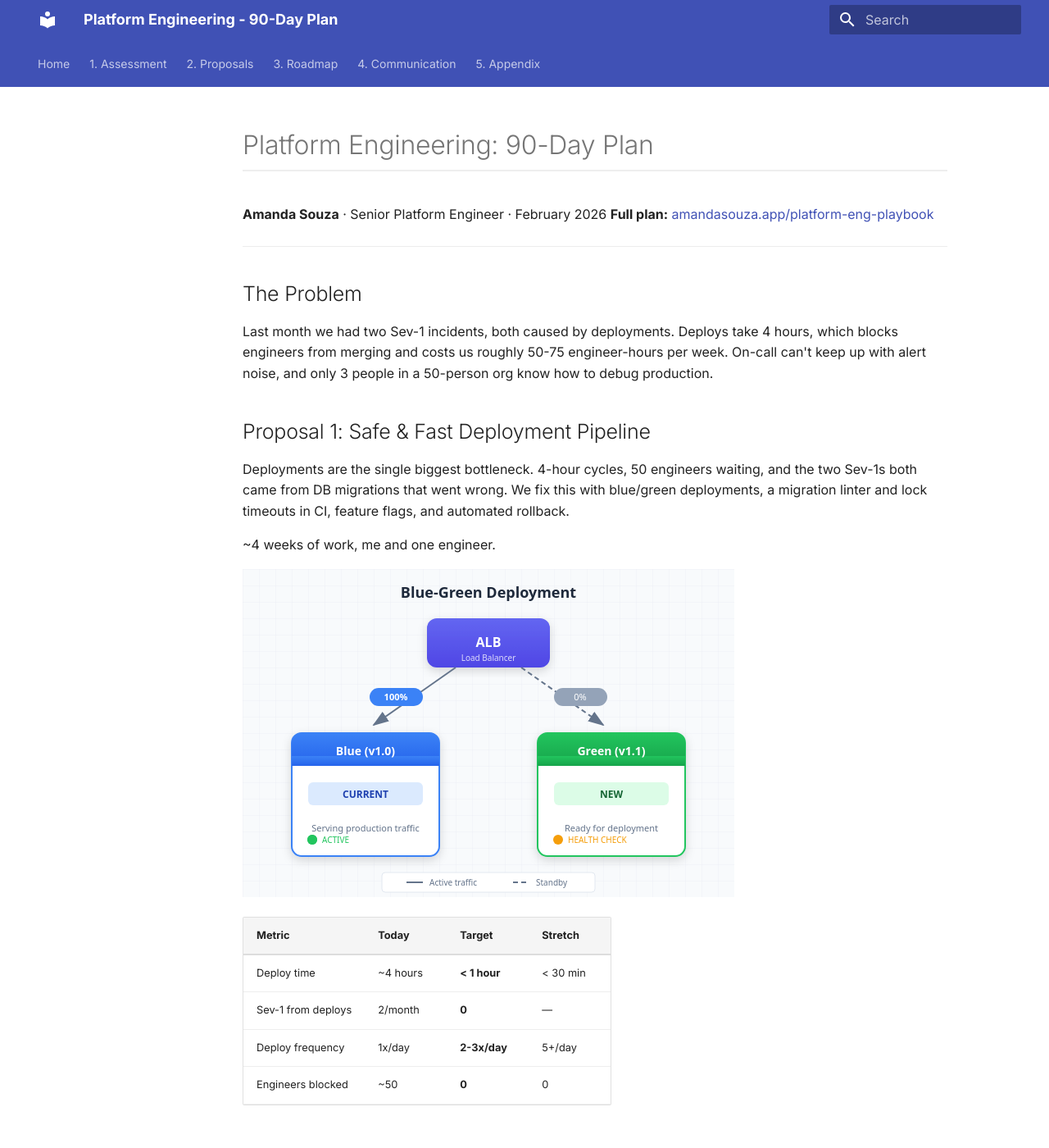
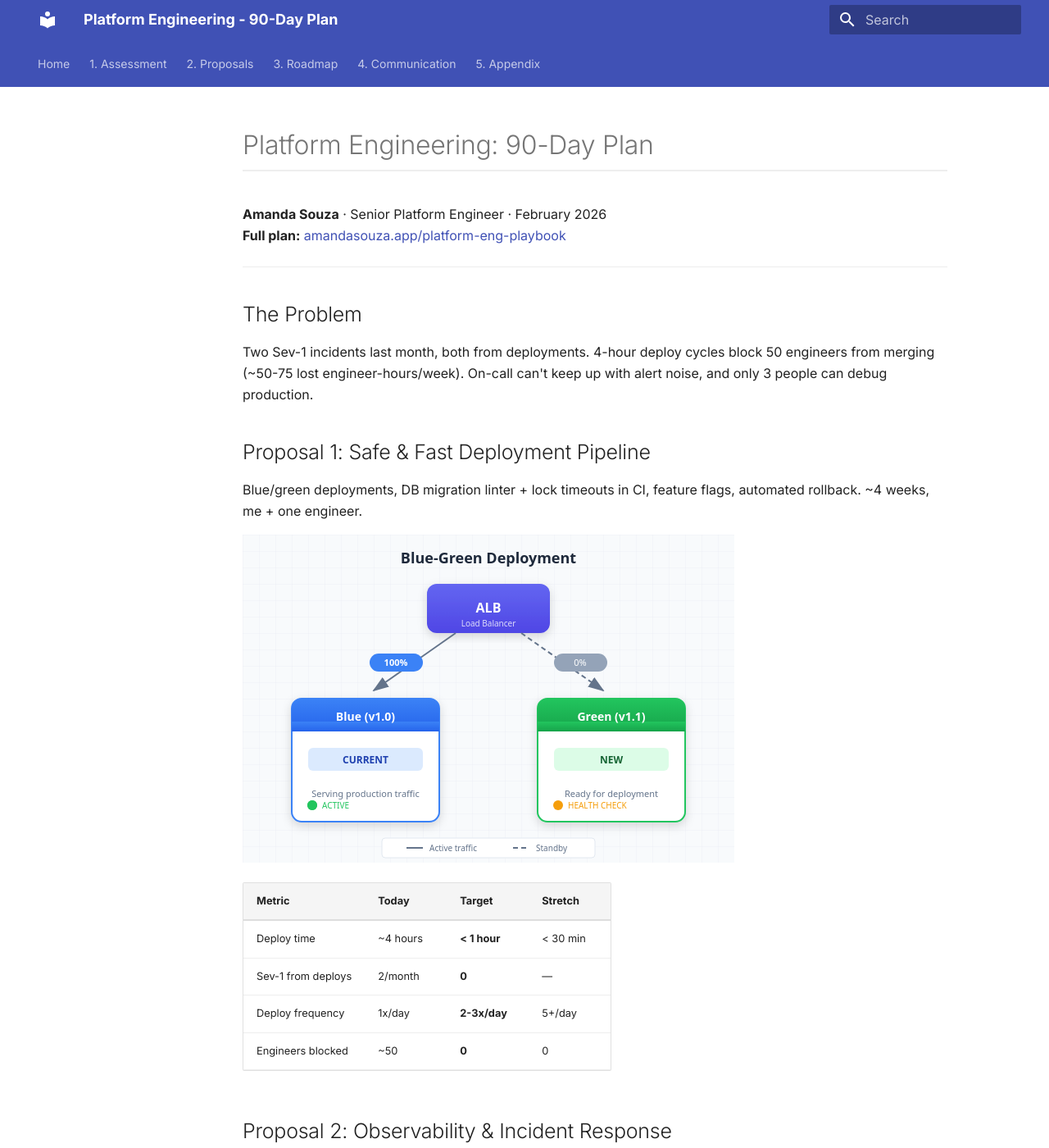
Before and after one commit to aminueza/platform-eng-playbook, an MkDocs documentation site: the page built from docs/one-pager.md, in a window 1280 px wide and 1400 px high. Shown: the whole window at 82% size. Built offline with MkDocs 1.6.1 and Material for MkDocs 9.7.7, drawn with Linux system fonts in a browser that asks for light colours; some of the changed text lies outside the part shown.

Commit message:
refactor(one-pager): tighten content and print CSS to fit single page

```diff
--- a/docs/one-pager.md
+++ b/docs/one-pager.md
@@ -5,33 +5,33 @@ description: Executive one-pager for PDF export
 <style>
 /* PDF-friendly single-page layout */
 @media print {
-  nav, .md-sidebar, .md-header, .md-footer, .md-tabs { display: none !important; }
+  nav, .md-sidebar, .md-header, .md-footer, .md-tabs, .md-top { display: none !important; }
   .md-content { margin: 0 !important; padding: 0 !important; max-width: 100% !important; }
-  body { font-size: 9pt; line-height: 1.3; }
-  h1 { font-size: 16pt; margin: 0 0 4px 0; }
-  h2 { font-size: 11pt; margin: 8px 0 4px 0; }
-  h3 { font-size: 10pt; margin: 6px 0 2px 0; }
-  table { font-size: 8.5pt; }
-  p, li { font-size: 9pt; margin: 2px 0; }
+  .md-main__inner { margin: 0 !important; }
+  body { font-size: 7.5pt; line-height: 1.2; }
+  h1 { font-size: 13pt; margin: 0 0 2px 0; }
+  h2 { font-size: 9.5pt; margin: 4px 0 2px 0; border-bottom: 0.5pt solid #ddd; padding-bottom: 1px; }
+  table { font-size: 7pt; margin: 2px 0 4px 0; }
+  table th, table td { padding: 1px 4px !important; }
+  p, li { font-size: 7.5pt; margin: 1px 0; }
+  hr { margin: 3px 0; }
+  img { display: none !important; }
 }
 </style>
 
 # Platform Engineering: 90-Day Plan
 
-**Amanda Souza** · Senior Platform Engineer · February 2026
+**Amanda Souza** · Senior Platform Engineer · February 2026 <br>
 **Full plan:** [amandasouza.app/platform-eng-playbook](https://www.amandasouza.app/platform-eng-playbook)
-
 ---
 
 ## The Problem
 
-Last month we had two Sev-1 incidents, both caused by deployments. Deploys take 4 hours, which blocks engineers from merging and costs us roughly 50-75 engineer-hours per week. On-call can't keep up with alert noise, and only 3 people in a 50-person org know how to debug production.
+Two Sev-1 incidents last month, both from deployments. 4-hour deploy cycles block 50 engineers from merging (~50-75 lost engineer-hours/week). On-call can't keep up with alert noise, and only 3 people can debug production.
 
 ## Proposal 1: Safe & Fast Deployment Pipeline
 
-Deployments are the single biggest bottleneck. 4-hour cycles, 50 engineers waiting, and the two Sev-1s both came from DB migrations that went wrong. We fix this with blue/green deployments, a migration linter and lock timeouts in CI, feature flags, and automated rollback.
-
-~4 weeks of work, me and one engineer.
+Blue/green deployments, DB migration linter + lock timeouts in CI, feature flags, automated rollback. ~4 weeks, me + one engineer.
 
 ![Blue/Green Deployment Flow](images/blue-green-deployment.svg)
 
@@ -44,9 +44,7 @@ Deployments are the single biggest bottleneck. 4-hour cycles, 50 engineers waiti
 
 ## Proposal 2: Observability & Incident Response
 
-On-call gets paged constantly but half the alerts don't have a clear action. Meanwhile, if something breaks in production, the same 3 people get pulled in every time because nobody else knows how to use Datadog. We audit and clean up alerts, write runbooks for the ones that matter, set up an SRE champions program so each team has someone who can actually debug prod, and fix staging so it reproduces real issues.
-
-~3 weeks of work, me and one engineer.
+Alert audit + cleanup, runbooks for actionable alerts, SRE champions program (1-2 per team), staging parity for prod debugging. ~3 weeks, me + one engineer.
 
 ![Observability & Incident Response Flow](images/observability-flow.svg)
 
@@ -86,8 +84,8 @@ On-call gets paged constantly but half the alerts don't have a clear action. Mea
 
 ## Why This Order
 
-Deployments first because nothing else works without a reliable pipeline. You can't run microservices if every deploy takes 4 hours. You can't improve reliability if only 3 people can see what's happening in prod. We get quick wins on the board in month 1, which gives us credibility to push the harder changes in months 2 and 3.
+Pipeline first because nothing else works without reliable deploys. Can't run microservices on a 4-hour deploy cycle. Can't improve reliability if only 3 people can see what's happening. Quick wins in month 1 build credibility for harder changes later.
 
 ---
 
-**This document is a snapshot.** I believe documentation should be living, it evolves every time I get new feedback, learn something from the team, or hit something I didn't anticipate. That's why I built the full plan as a web page rather than a static PDF. This one-pager gives you the headlines, the site gives you the full depth.
+*This is a living document. The full plan has proposals, roadmaps, technical details, and supporting material.*
```
Also changed, not shown: other parts of docs/one-pager.md (+1 -1 lines).
